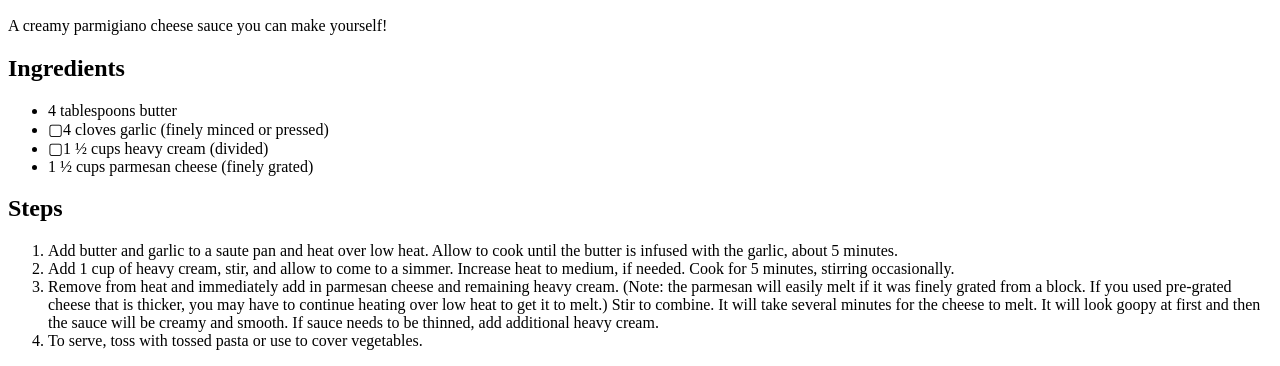
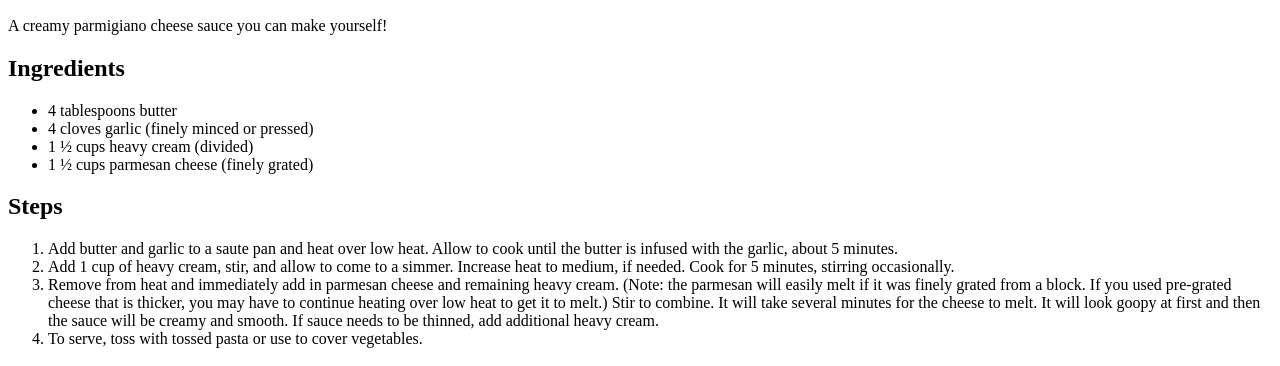
Before and after one commit to NolandWBrown/odin-recipes, a plain HTML site: page recipes/alfredo-sauce.html in a window 1280 px wide. Shown: the part 434-800 px from the top of the page. Drawn offline with Linux system fonts and the light colour scheme.

Commit message:
remove unreadable characters

```diff
--- a/recipes/alfredo-sauce.html
+++ b/recipes/alfredo-sauce.html
@@ -12,8 +12,8 @@
         <h2>Ingredients</h2>
             <ul>
                <li> 4 tablespoons butter</li>
-               <li> ▢4 cloves garlic (finely minced or pressed)</li>
-                <li>▢1 ½ cups heavy cream (divided)</li>
+               <li> 4 cloves garlic (finely minced or pressed)</li>
+                <li>1 ½ cups heavy cream (divided)</li>
                 <li>1 ½ cups parmesan cheese (finely grated)</li></ul>
         <h2>Steps</h2>
               <ol>
```
